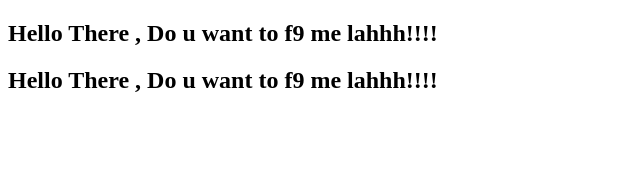
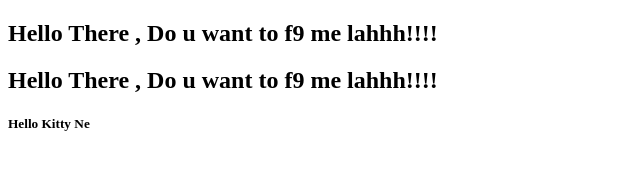
Before and after one commit to RobertPham0327/test-git, a plain HTML site: page index.html in a window 1280 px wide. Shown: the full height of the page, 0-640 px from the left. Drawn offline with Linux system fonts and the light colour scheme.

Commit message:
test revert

```diff
--- a/index.html
+++ b/index.html
@@ -8,5 +8,7 @@
 <body>
     <h2> Hello There , Do u want to f9 me lahhh!!!!</h2>
     <h2> Hello There , Do u want to f9 me lahhh!!!!</h2>
+
+    <h5> Hello Kitty Ne </h5>
 </body>
 </html>
```
